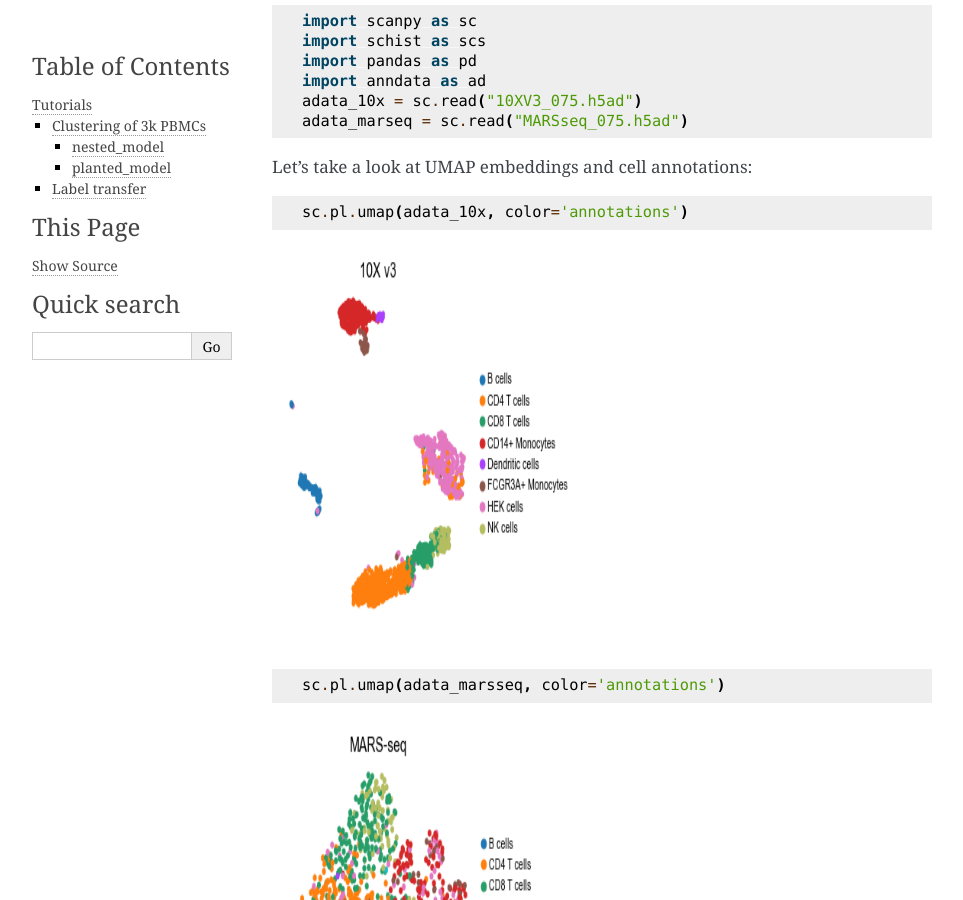
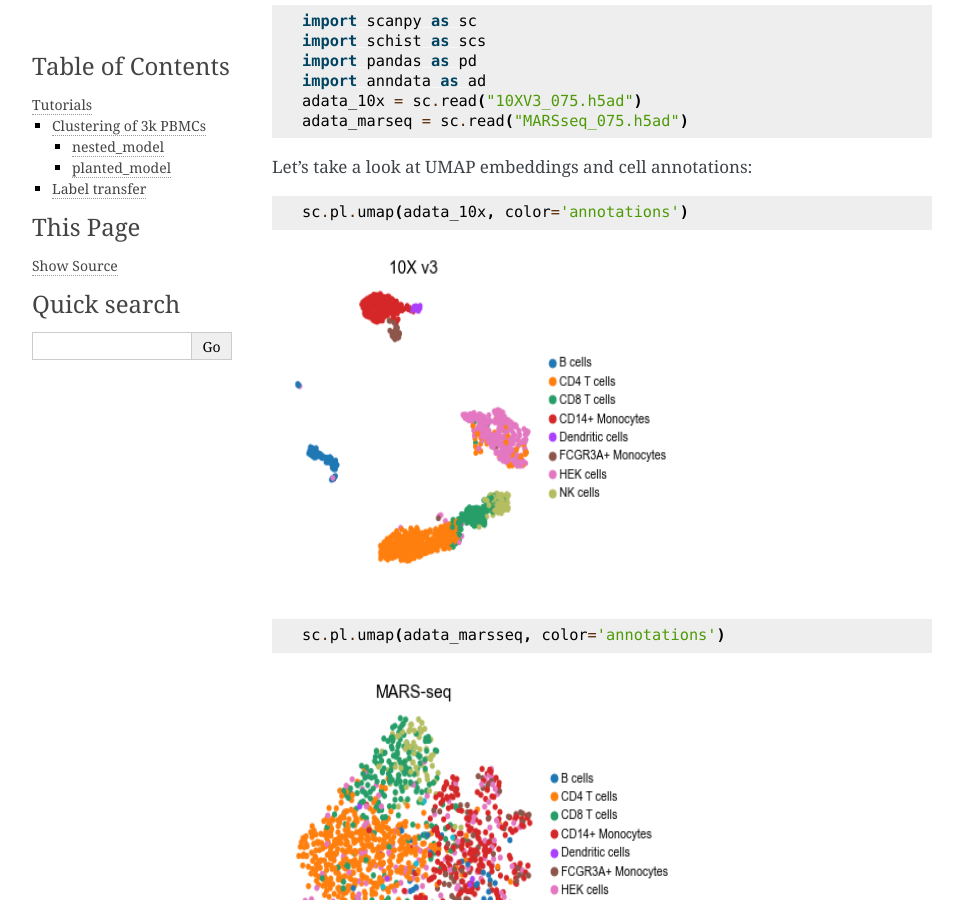
Before and after one commit to dawe/schist, a Sphinx documentation site: the page built from docs/source/tutorials.rst, in a window 1280 px wide and 900 px high, scrolled down 5564 px. Shown: the whole window, without its empty margins (148-1111 px from the left). Built offline with Sphinx 7.4.7, drawn with Linux system fonts in a browser that asks for light colours.

Commit message:
label transfer in tutorials3

```diff
--- a/docs/source/tutorials.rst
+++ b/docs/source/tutorials.rst
@@ -128,8 +128,8 @@ Let's take a look at UMAP embeddings and cell annotations::
     sc.pl.umap(adata_10x, color='annotations')
 
 .. image:: imgs/10x_label_transfer.png
-   :height: 400
-   :width: 300
+   :height: 350
+   :width: 400
    :alt: planted_model
 
 ::
@@ -137,8 +137,8 @@ Let's take a look at UMAP embeddings and cell annotations::
     sc.pl.umap(adata_marsseq, color='annotations')
 
 .. image:: imgs/MARS-seq_label_tranfer.png
-   :height: 400
-   :width: 300
+   :height: 350
+   :width: 400
    :alt: planted_model
 
 After that, cell annotations of marseq are set as 'Unknown' and the two dataset are concatenated and intagrated using `Harmony <https://www.ncbi.nlm.nih.gov/pmc/articles/PMC6884693/>`_::
```
